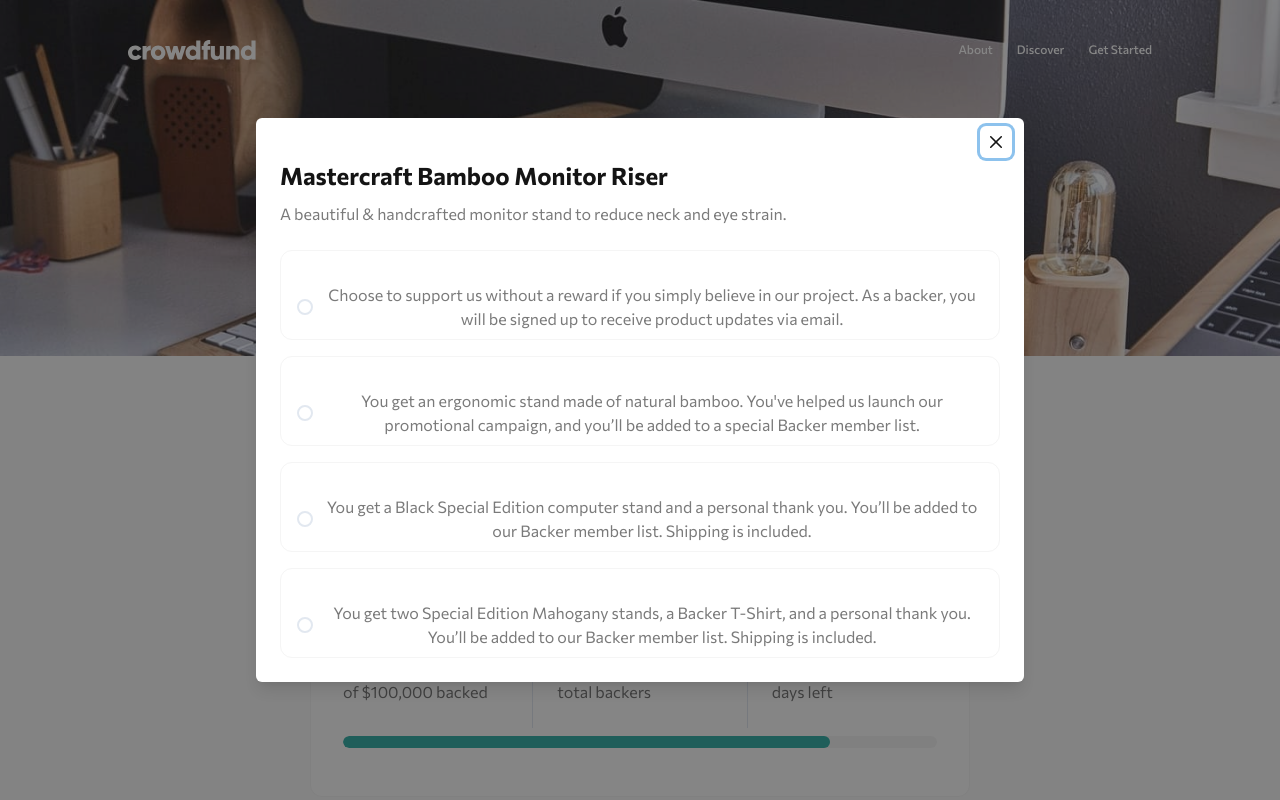
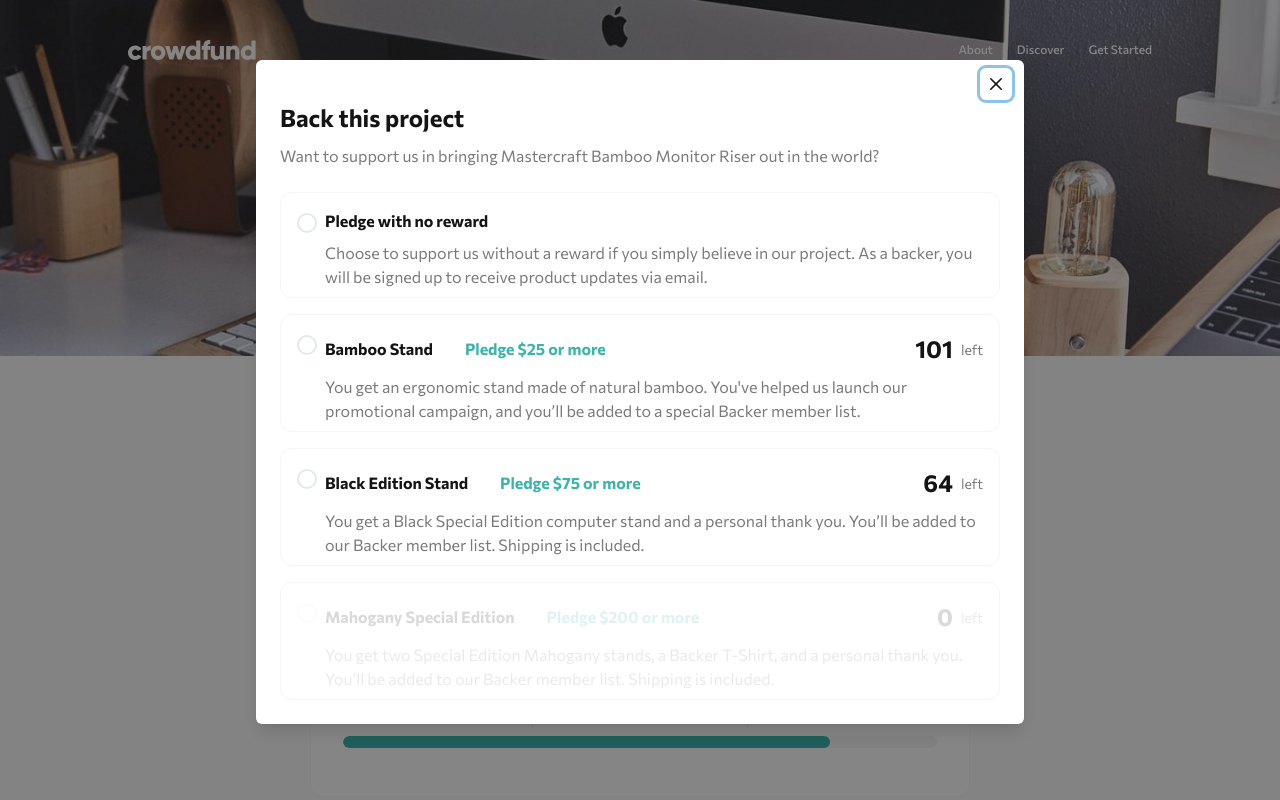
Before and after one commit to donosti1/fm-crowdfunding-product-page, a React (Vite) app: page / in a window 1280 px wide. Both pictures are taken after a click on the button "Back this project". Shown: the top 800 px of the page. Built offline with nearby package versions, Linux system fonts and the light colour scheme.

Commit message:
modal complete

```diff
--- a/src/app/ModalStands.tsx
+++ b/src/app/ModalStands.tsx
@@ -4,17 +4,14 @@ import {
   AccordionItem,
   AccordionButton,
   AccordionPanel,
-  AccordionIcon,
   Button,
-  Image,
   Input,
   InputGroup,
   InputLeftElement,
+  Stack,
+  Text,
   Radio,
   RadioGroup,
-  Stack,
-  StackDivider,
-  Text,
 } from "@chakra-ui/react";
 
 interface StandElements {
@@ -24,12 +21,14 @@ interface StandElements {
   available?: number;
   pledge?: string;
   description: string;
+  isExpanded: boolean;
 }
 const ModalStands = ({handleModalButton}: {handleModalButton: () => void}) => {
+  const [selectedAccordion, setSelectedAccordion] = React.useState<"" | number>("");
   const ModalStandItem = (props: StandElements) => {
     const pledgeLabel = props.reward ? (
       <Text color="primary.500" fontWeight="700">
-        {props.pledge}
+        Pledge ${props.pledge} or more
       </Text>
     ) : null;
     const availableLabel =
@@ -43,33 +42,60 @@ const ModalStands = ({handleModalButton}: {handleModalButton: () => void}) => {
           </Text>
         </Stack>
       ) : null;
+    const disableStand =
+      props.available == 0 ? (
+        <Stack
+          style={{
+            position: "absolute",
+            bottom: "0px",
+            left: "0px",
+            width: "100%",
+            height: "100%",
+            background:
+              "linear-gradient(to bottom,  rgba(255,255,255,.6) 1%, rgba(255,255,255,.6) 5%)",
+            filter:
+              "progid:DXImageTransform.Microsoft.gradient( startColorstr='transparent', endColorstr='transparent',GradientType=0)",
+          }}
+        />
+      ) : null;
 
     return (
+      <Stack backgroundColor="transparent" position="relative">
+        <Stack alignItems="flex-start" direction="row">
+          <Radio colorScheme="primary" paddingTop={1} size="lg" value={props.id} />
           <Stack>
-        <Radio colorScheme="primary" /* variant="ghost" */ value={props.id}>
-          {/* <Stack direction={["row", "row"]} justifyContent="space-between">
-            <Stack direction={["row", "row"]} spacing={8}>
+            <Stack
+              alignItems="center"
+              direction={["row", "row"]}
+              justifyContent="space-between"
+              pointerEvents="none"
+            >
+              <Stack alignItems="center" direction={["row", "row"]} spacing={8}>
                 <Text _hover={{color: "primary.600", cursor: "pointer"}} fontWeight="700">
                   {props.title}
                 </Text>
                 {pledgeLabel}
               </Stack>
               {availableLabel}
-          </Stack> */}
-          <Text color="secondary.500">{props.description}</Text>
-        </Radio>
+            </Stack>
+            <Text color="secondary.500" textAlign="left">
+              {props.description}
+            </Text>
+          </Stack>
+        </Stack>
+        {disableStand}
       </Stack>
     );
   };
   const StandsAccordion = (props: any) => (
-    <AccordionItem borderY={0} marginBottom={4}>
+    <AccordionItem borderY={0} isDisabled={props.available == 0} marginBottom={4}>
       {({isExpanded}) => (
         <Stack
           alignItems="flex-start"
           borderColor={isExpanded ? "primary.500" : "secondary.200"}
           borderRadius="xl"
           borderWidth={isExpanded ? 2 : 1}
-          paddingTop={6}
+          paddingTop={2}
         >
           <h2>
             <AccordionButton _focus={{outline: "none"}} _hover={{backgroundColor: "transparent"}}>
@@ -77,6 +103,7 @@ const ModalStands = ({handleModalButton}: {handleModalButton: () => void}) => {
                 available={props.available}
                 description={props.description}
                 id={props.id}
+                isExpanded={isExpanded}
                 pledge={props.pledge}
                 reward={props.reward}
                 title={props.title}
@@ -84,10 +111,11 @@ const ModalStands = ({handleModalButton}: {handleModalButton: () => void}) => {
             </AccordionButton>
           </h2>
           <AccordionPanel borderTopWidth={1}>
+            {props.reward && (
               <Stack alignItems="center" direction="row" justifyContent="space-between">
                 <Text color="secondary.500">Enter your pledge</Text>
                 <Stack alignItems="center" direction="row">
-                <InputGroup width={32}>
+                  <InputGroup width={24}>
                     <InputLeftElement color="secondary.500" fontSize="lg" pointerEvents="none">
                       $
                     </InputLeftElement>
@@ -96,6 +124,8 @@ const ModalStands = ({handleModalButton}: {handleModalButton: () => void}) => {
                       _hover={{borderColor: "primary.500", cursor: "pointer"}}
                       borderRadius="3xl"
                       fontWeight="700"
+                      placeholder={props.pledge}
+                      type="number"
                     />
                   </InputGroup>
                   <Button colorScheme="primary" variant="ghost" onClick={() => handleModalButton()}>
@@ -103,82 +133,85 @@ const ModalStands = ({handleModalButton}: {handleModalButton: () => void}) => {
                   </Button>
                 </Stack>
               </Stack>
+            )}
+            {!props.reward && (
+              <Stack alignItems="center" direction="row" justifyContent="flex-end">
+                <Button
+                  alignSelf="flex-end"
+                  colorScheme="primary"
+                  variant="ghost"
+                  onClick={() => handleModalButton()}
+                >
+                  Continue
+                </Button>
+              </Stack>
+            )}
           </AccordionPanel>
         </Stack>
       )}
     </AccordionItem>
   );
+  const stands = [
+    {
+      description:
+        "Choose to support us without a reward if you simply believe in our project. As a backer, you will be signed up to receive product updates via email.",
+      id: 0,
+      reward: false,
+      title: "Pledge with no reward",
+    },
+    {
+      available: 101,
+      description:
+        "You get an ergonomic stand made of natural bamboo. You've helped us launch our promotional campaign, and you’ll be added to a special Backer member list.",
+      id: 1,
+      pledge: 25,
+      reward: true,
+      title: "Bamboo Stand",
+    },
+    {
+      available: 64,
+      description:
+        "You get a Black Special Edition computer stand and a personal thank you. You’ll be added to our Backer member list. Shipping is included.",
+      id: 2,
+      pledge: 75,
+      reward: true,
+      title: "Black Edition Stand",
+    },
+    {
+      available: 0,
+      description:
+        "You get two Special Edition Mahogany stands, a Backer T-Shirt, and a personal thank you. You’ll be added to our Backer member list. Shipping is included.",
+      id: 3,
+      pledge: 200,
+      reward: true,
+      title: "Mahogany Special Edition",
+    },
+  ];
+  const standsItems = stands.map((st) => {
+    return (
+      <StandsAccordion
+        key={st.id}
+        available={st.available}
+        description={st.description}
+        id={st.id}
+        pledge={st.pledge}
+        reward={st.reward}
+        title={st.title}
+      />
+    );
+  });
 
   return (
     <>
-      <RadioGroup name="selectedStand">
-        <Accordion allowToggle className="modalAccordion">
-          <StandsAccordion
-            description="Choose to support us without a reward if you simply believe in our project. As
-          a backer, you will be signed up to receive product updates via email."
-            id={0}
-            reward={false}
-            title="Pledge with no reward"
-          />
-          <StandsAccordion
-            available={101}
-            description="You get an ergonomic stand made of natural bamboo. You've helped us launch our promotional campaign, and you’ll be added to a special Backer member list."
-            id={1}
-            pledge="Pledge $25 or more"
-            reward={true}
-            title="Bamboo Stand"
-          />
-          <StandsAccordion
-            available={64}
-            description="You get a Black Special Edition computer stand and a personal thank you. You’ll be added to our Backer member list. Shipping is included."
-            id={2}
-            pledge="Pledge $75 or more"
-            reward={true}
-            title="Black Edition Stand"
-          />
-          <StandsAccordion
-            available={0}
-            description="You get two Special Edition Mahogany stands, a Backer T-Shirt, and a personal thank you. You’ll be added to our Backer member list. Shipping is included."
-            id={3}
-            pledge="Pledge $200 or more"
-            reward={true}
-            title="Mahogany Special Edition"
-          />
+      <Accordion
+        allowToggle
+        className="modalAccordion"
+        onChange={(val) => setSelectedAccordion(Number(val))}
+      >
+        <RadioGroup name="standsRad" value={selectedAccordion}>
+          {standsItems}
+        </RadioGroup>
       </Accordion>
-        <Stack spacing={4}>
-          {/* <ModalStandItem
-            description="Choose to support us without a reward if you simply believe in our project. As
-          a backer, you will be signed up to receive product updates via email."
-            id={0}
-            reward={false}
-            title="Pledge with no reward"
-          />
-          <ModalStandItem
-            available={101}
-            description="You get an ergonomic stand made of natural bamboo. You've helped us launch our promotional campaign, and you’ll be added to a special Backer member list."
-            id={1}
-            pledge="Pledge $25 or more"
-            reward={true}
-            title="Bamboo Stand"
-          />
-          <ModalStandItem
-            available={64}
-            description="You get a Black Special Edition computer stand and a personal thank you. You’ll be added to our Backer member list. Shipping is included."
-            id={2}
-            pledge="Pledge $75 or more"
-            reward={true}
-            title="Black Edition Stand"
-          />
-          <ModalStandItem
-            available={0}
-            description="You get two Special Edition Mahogany stands, a Backer T-Shirt, and a personal thank you. You’ll be added to our Backer member list. Shipping is included."
-            id={3}
-            pledge="Pledge $200 or more"
-            reward={true}
-            title="Mahogany Special Edition"
-          /> */}
-        </Stack>
-      </RadioGroup>
     </>
   );
 };
--- a/src/app/index.tsx
+++ b/src/app/index.tsx
@@ -68,8 +68,6 @@ const App: React.FC = () => {
   };
 
   const TitleCard = (props: any) => {
-    /* const link = `assets/icon-${props.title}.svg`; */
-
     return (
       <Stack
         alignItems="center"
@@ -139,7 +137,12 @@ const App: React.FC = () => {
           </Stack>
         </Stack>
       </Stack>
-      <Modal isCentered isOpen={isOpen} size={showMessage ? "lg" : "3xl"} onClose={onClose}>
+      <Modal
+        isCentered={showMessage}
+        isOpen={isOpen}
+        size={showMessage ? "lg" : "3xl"}
+        onClose={onClose}
+      >
         <ModalOverlay />
         <ModalContent paddingBottom={showMessage ? 6 : 0}>
           <ModalHeader />
@@ -163,7 +166,7 @@ const App: React.FC = () => {
             {!showMessage && (
               <>
                 <Text as="h2" fontSize="2xl" fontWeight="700" paddingBottom={2}>
-                  Mastercraft Bamboo Monitor Riser
+                  Back this project
                 </Text>
                 <Text
                   as="h3"
@@ -172,7 +175,7 @@ const App: React.FC = () => {
                   fontWeight="400"
                   paddingBottom={6}
                 >
-                  A beautiful & handcrafted monitor stand to reduce neck and eye strain.
+                  Want to support us in bringing Mastercraft Bamboo Monitor Riser out in the world?
                 </Text>
                 <ModalStands handleModalButton={() => setShowMessage(true)} />
               </>
```
Lines whose indentation alone changed are shown as unchanged.
